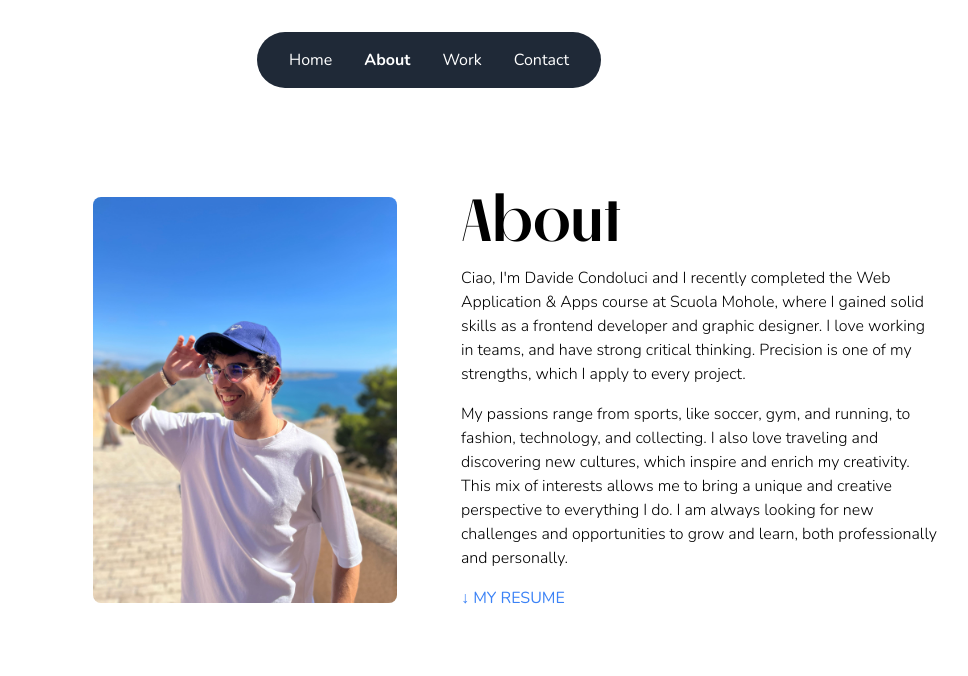
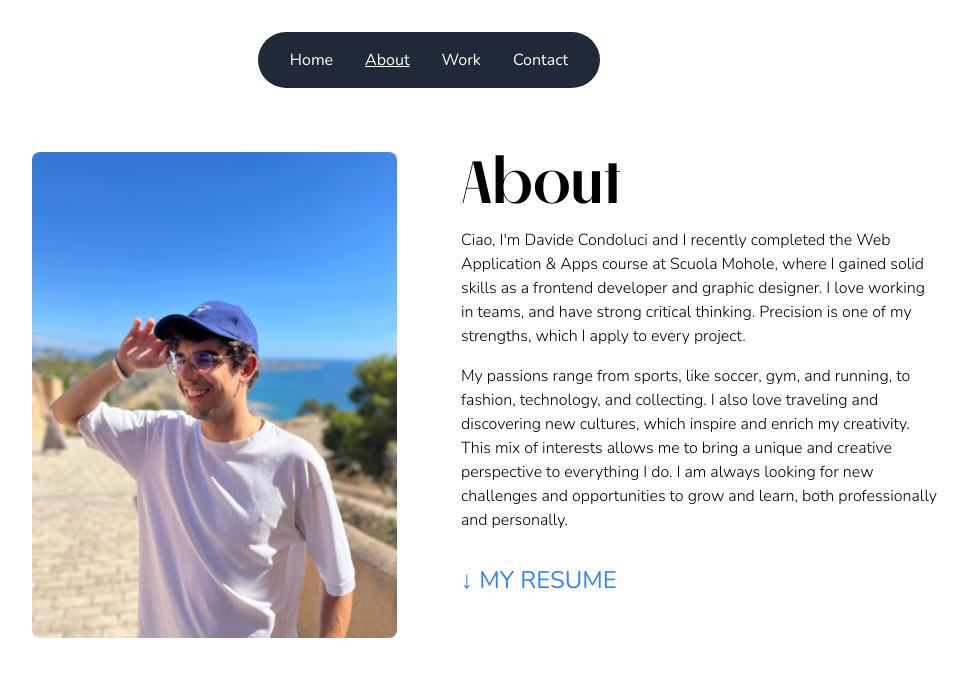
Before and after one commit to davidecondoluci/davidecondoluci.com, a React (Vite) app: page /about in a window 1280 px wide. Shown: the top 676 px of the page, without its empty margins (211-1179 px from the left). Built offline with nearby package versions, Linux system fonts and the light colour scheme.

Commit message:
styling and home animation

```diff
--- a/package.json
+++ b/package.json
@@ -21,6 +21,7 @@
     "react-icons": "^5.2.1",
     "react-loader-spinner": "^6.1.6",
     "react-router-dom": "^6.23.1",
+    "react-transition-group": "^4.4.5",
     "sass": "^1.77.2",
     "sort-by": "^1.2.0"
   },
--- a/src/App.css
+++ b/src/App.css
@@ -202,3 +202,16 @@
     hsl(0 0% 0% / 0)
   );
 }
+
+.fade-enter {
+  @apply opacity-0;
+}
+.fade-enter-active {
+  @apply opacity-100 transition-opacity duration-500 ease-in;
+}
+.fade-exit {
+  @apply opacity-100;
+}
+.fade-exit-active {
+  @apply opacity-0 transition-opacity duration-500 ease-out;
+}
--- a/src/components/Layout.jsx
+++ b/src/components/Layout.jsx
@@ -3,7 +3,7 @@ import Navbar from "./Navbar";
 
 const Layout = ({ children }) => {
   return (
-    <div className="max-h-[100lvh] overflow-hidden flex flex-col justify-between h-lvh py-8">
+    <div className="max-h-[100lvh] overflow-hidden flex flex-col h-lvh py-8">
       <Navbar />
       {children}
     </div>
--- a/src/components/LayoutFixed.jsx
+++ b/src/components/LayoutFixed.jsx
@@ -4,7 +4,7 @@ import Navbar from "./Navbar";
 const LayoutFixed = ({ children }) => {
   return (
     <div>
-      <Navbar classes="fixed top-8 left-0 right-0" />
+      <Navbar classes="fixed top-0 left-0 right-0 py-8" />
       <div>{children}</div>
     </div>
   );
--- a/src/components/Navbar.jsx
+++ b/src/components/Navbar.jsx
@@ -8,13 +8,13 @@ const Navbar = (props) => {
   const getLinkClass = (path) => {
     let classes = "text-white hover:text-gray-400";
     if (location.pathname === path) {
-      classes += " font-bold";
+      classes += " underline";
     }
     return classes;
   };
 
   return (
-    <nav className={`flex justify-center pb-8 ${props.classes}`}>
+    <nav className={`flex justify-center pb-16 ${props.classes}`}>
       <ul className="flex bg-gray-800 px-8 py-4 rounded-full space-x-8 items-center font-sans font-regular">
         <li>
           <Link to="/" className={getLinkClass("/")}>
--- a/src/pages/About.jsx
+++ b/src/pages/About.jsx
@@ -1,27 +1,33 @@
 import React from "react";
 import "../App.css";
-import LayoutFixed from "../components/LayoutFixed";
+import Layout from "../components/Layout";
 import meImage from "../img/me.jpg";
 
 const About = () => {
   return (
-    <LayoutFixed>
-      <div className="flex flex-row h-screen items-center justify-center overflow-hidden">
+    <Layout>
+      <div className="flex flex-row h-screen items-start justify-center overflow-hidden">
         <div className="w-1/2 flex pr-8">
           <div className="overflow-hidden flex items-center justify-end">
-            <img src={meImage} alt="Me" className="w-1/2 rounded-lg" />
+            <img
+              src={meImage}
+              alt="Me"
+              className="container w-3/5 rounded-lg"
+            />
           </div>
         </div>
-        <div className="w-1/2 flex flex-col items-start justify-center space-y-4 pl-8 pr-32">
-          <h1 className="text-6xl font-serif font-bold text-left">About</h1>
-          <p className="text-base font-sans font-light text-left">
+        <div className="w-1/2 flex flex-col items-start justify-center pl-8 pr-32">
+          <h1 className="text-6xl font-serif font-bold text-left mb-4">
+            About
+          </h1>
+          <p className="text-base font-sans font-light text-left mb-4">
             Ciao, I'm Davide Condoluci and I recently completed the Web
             Application & Apps course at Scuola Mohole, where I gained solid
             skills as a frontend developer and graphic designer. I love working
             in teams, and have strong critical thinking. Precision is one of my
             strengths, which I apply to every project.
           </p>
-          <p className="text-base font-sans font-light text-left">
+          <p className="text-base font-sans font-light text-left mb-8">
             My passions range from sports, like soccer, gym, and running, to
             fashion, technology, and collecting. I also love traveling and
             discovering new cultures, which inspire and enrich my creativity.
@@ -32,13 +38,13 @@ const About = () => {
           </p>
           <a
             href="download_link"
-            className="text-blue-500 hover:underline  font-sans font-regular text-left uppercase"
+            className="text-blue-500 hover:underline text-2xl font-sans font-regular text-left uppercase"
           >
             ↓ My resume
           </a>
         </div>
       </div>
-    </LayoutFixed>
+    </Layout>
   );
 };
 
--- a/src/pages/Contact.jsx
+++ b/src/pages/Contact.jsx
@@ -14,12 +14,23 @@ const Contact = () => {
             on davide.condoluci1@gmail.com
           </p>
           <div className="flex flex-col items-start w-full max-w-2xl">
-            <form className="w-full">
+            <form
+              className="w-full"
+              action="https://api.staticforms.xyz/submit"
+              method="post"
+            >
+              <input
+                type="hidden"
+                name="accessKey"
+                value="4e32a4ad-ff35-4d56-b95d-ea3129bad48c"
+              />
+              <input type="text" name="honeypot" className="hidden" />
               <div className="mb-6">
                 <input
                   className="bg-gray-200 appearance-none border-2 border-gray-200 rounded w-full py-2 px-4 text-gray-700 leading-tight focus:outline-none focus:bg-white focus:border-purple-500"
                   id="inline-full-name"
                   type="text"
+                  name="name"
                   placeholder="Full Name"
                 />
               </div>
@@ -28,6 +39,7 @@ const Contact = () => {
                   className="bg-gray-200 appearance-none border-2 border-gray-200 rounded w-full py-2 px-4 text-gray-700 leading-tight focus:outline-none focus:bg-white focus:border-purple-500"
                   id="inline-email"
                   type="email"
+                  name="email"
                   placeholder="Email"
                 />
               </div>
@@ -36,12 +48,14 @@ const Contact = () => {
                   className="bg-gray-200 appearance-none border-2 border-gray-200 rounded w-full py-2 px-4 text-gray-700 leading-tight focus:outline-none focus:bg-white focus:border-purple-500 h-48"
                   id="inline-message"
                   placeholder="Message"
+                  name="message"
                 />
               </div>
               <div className="flex items-center mb-6">
                 <button
                   className="shadow bg-black hover:bg-purple-400 focus:shadow-outline focus:outline-none text-white font-bold py-2 px-4 rounded"
-                  type="button"
+                  type="submit"
+                  value="Submit"
                 >
                   Send
                 </button>
--- a/src/pages/Home.jsx
+++ b/src/pages/Home.jsx
@@ -1,15 +1,46 @@
-import React from "react";
+import React, { useState, useEffect } from "react";
+import { CSSTransition, TransitionGroup } from "react-transition-group";
 import LayoutFixed from "../components/LayoutFixed";
+import "../App.css";
+
+const descriptions = [
+  "Front-end developer.",
+  "Graphic Designer.",
+  "Energetic athlete.",
+  "Curious traveler.",
+  "Vintage lover.",
+  "Lego maniac.",
+];
 
 const Home = () => {
+  const [index, setIndex] = useState(0);
+
+  useEffect(() => {
+    const interval = setInterval(() => {
+      setIndex((prevIndex) => (prevIndex + 1) % descriptions.length);
+    }, 2000);
+
+    return () => clearInterval(interval);
+  }, []);
+
   return (
     <LayoutFixed>
       <div className="flex flex-col items-center justify-center h-screen overflow-hidden text-center">
         <h3 className="text-4xl font-sans font-light mb-2">👋 Hi there, I’m</h3>
         <h1 className="text-8xl font-serif font-bold mb-2">Davide Condoluci</h1>
-        <h2 className="text-3xl font-sans font-regular">
-          Front-end developer.
-        </h2>
+        <div className="flex justify-center items-center">
+          <TransitionGroup component={null}>
+            <CSSTransition
+              key={descriptions[index]}
+              timeout={{ enter: 500, exit: 500 }}
+              classNames="fade"
+            >
+              <h2 className="text-3xl font-sans font-regular absolute mt-8">
+                {descriptions[index]}
+              </h2>
+            </CSSTransition>
+          </TransitionGroup>
+        </div>
       </div>
     </LayoutFixed>
   );
--- a/src/pages/Work.jsx
+++ b/src/pages/Work.jsx
@@ -20,7 +20,7 @@ const Work = () => {
           </div>
           <div className="w-2/5 fade flex flex-col items-start justify-start p-4 mt-4 overflow-y-auto h-[600px]">
             {projects.map((project, index) => (
-              <div key={index} className="mb-4">
+              <div key={index} className="mb-6 last:mb-24 space-y-2">
                 <h2 className="text-6xl font-serif font-bold">
                   {project.title}
                 </h2>
```
Also changed, not shown: 1 other file (tests, documents, lock files or other folders).
